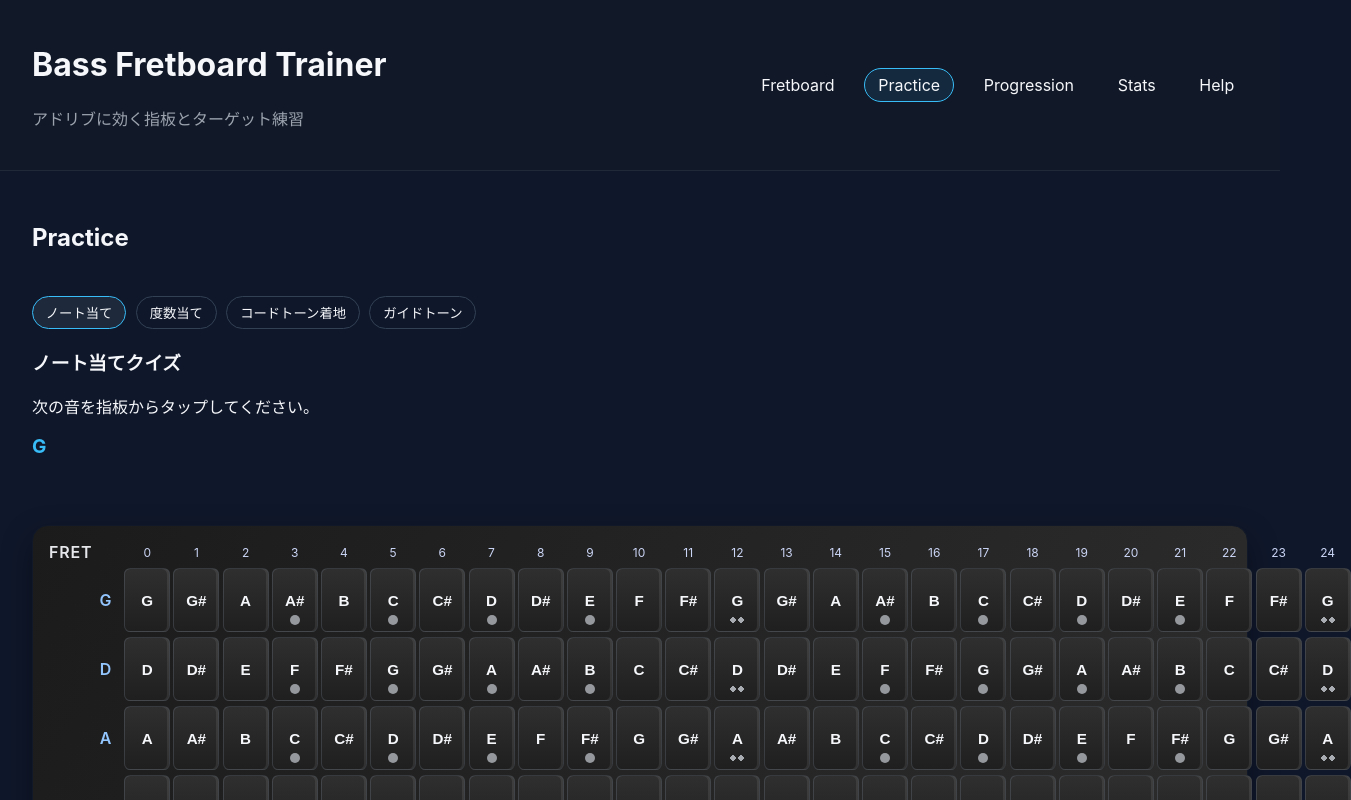
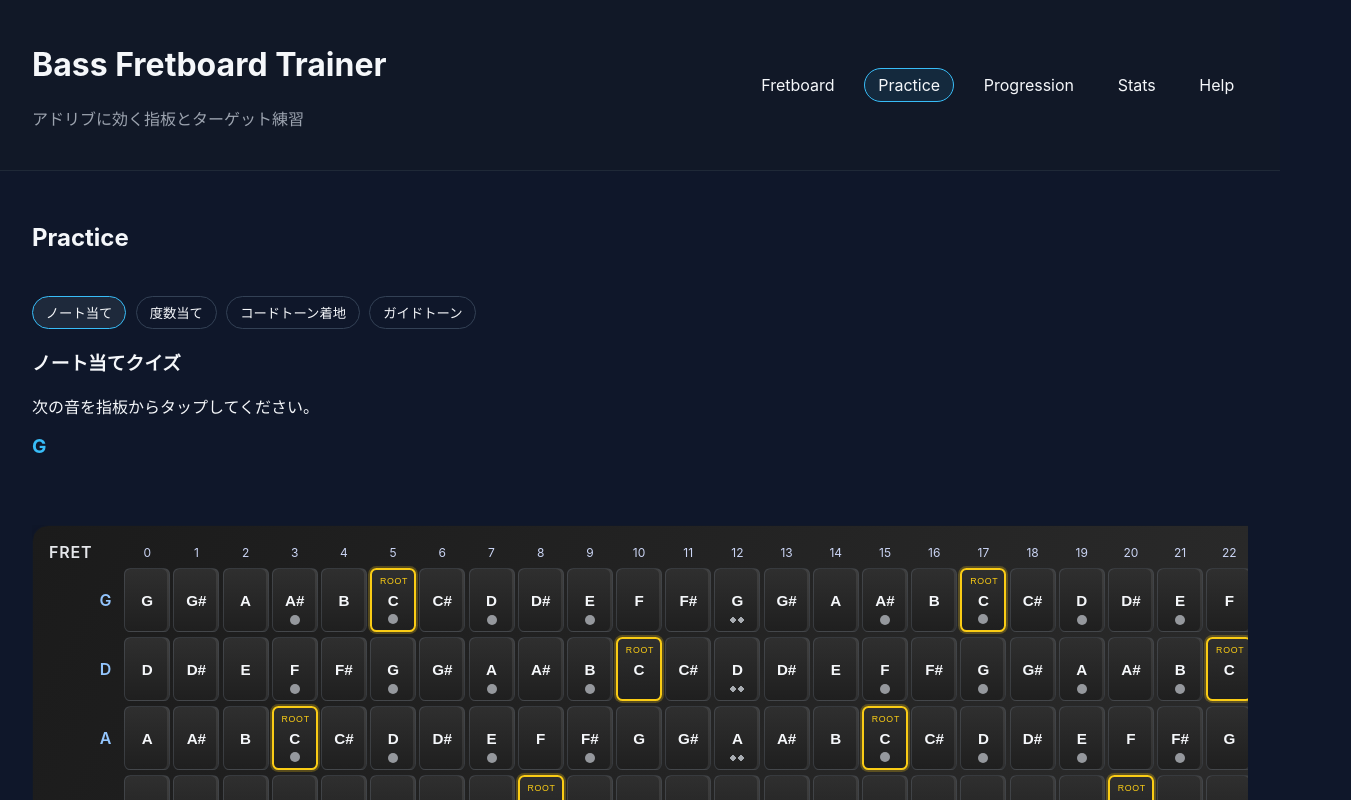
Before and after one commit to tone-kikuchi/bass-fretboard-trainer, a React (Vite) app: page /#/practice in a window 1280 px wide. Shown: the top 800 px of the page, 1351 px wide, since content can reach past the window. Built offline with nearby package versions, Linux system fonts and the light colour scheme.

Commit message:
Add root and interval guidance on fretboard

```diff
--- a/src/App.tsx
+++ b/src/App.tsx
@@ -8,7 +8,7 @@ import StatsView from './components/StatsView';
 import PracticeDashboard from './features/practice/PracticeDashboard';
 import { buildFretboard } from './lib/music/fretboard';
 import { STANDARD_TUNING_4_STRING, STANDARD_TUNING_5_STRING } from './lib/music/tuning';
-import { degreeLabel, noteNumberToName } from './lib/music/notes';
+import { degreeLabel, intervalLabelFromRoot, noteNumberToName } from './lib/music/notes';
 import { getScaleDefinition } from './lib/music/scales';
 import { getChordTones, getGuideTones, buildProgression, PROGRESSION_PRESETS } from './lib/music/harmony';
 import { useAppStore } from './store/appStore';
@@ -49,13 +49,25 @@ export default function App() {
   const chordTones = getChordTones(keyRoot, chordId);
   const guideTones = getGuideTones(keyRoot, chordId);
   const degreeMap = new Map(scaleNotes.map((note, index) => [note, degreeLabel(index)]));
+  const intervalMap = useMemo(
+    () =>
+      new Map(
+        Array.from({ length: 12 }, (_, note) => [
+          note,
+          intervalLabelFromRoot(note, keyRoot),
+        ]),
+      ),
+    [keyRoot],
+  );
 
   const highlights = {
     scaleNotes: layers.showScale ? scaleNotes : [],
     chordTones: layers.showChord ? chordTones : [],
     guideTones: layers.showGuide ? guideTones : [],
     targetNotes: [],
+    rootNotes: layers.showRoot ? [keyRoot] : [],
     degreeMap: layers.showDegrees ? degreeMap : new Map<number, string>(),
+    intervalMap: layers.showIntervals ? intervalMap : new Map<number, string>(),
   };
 
   const preset = PROGRESSION_PRESETS.find((item) => item.id === progressionId) ?? PROGRESSION_PRESETS[0];
@@ -83,7 +95,9 @@ export default function App() {
     chordTones: layers.showChord ? getChordTones(progression[currentBar].root, progression[currentBar].quality) : [],
     guideTones: layers.showGuide ? getGuideTones(progression[currentBar].root, progression[currentBar].quality) : [],
     targetNotes: targetGuide,
+    rootNotes: layers.showRoot ? [keyRoot] : [],
     degreeMap: layers.showDegrees ? degreeMap : new Map<number, string>(),
+    intervalMap: layers.showIntervals ? intervalMap : new Map<number, string>(),
   };
 
   return (
@@ -229,6 +243,22 @@ export default function App() {
                     <li>Progression: 進行の中でガイドトーンを視覚化。</li>
                     <li>Stats: 正答率で苦手ポイントを可視化。</li>
                   </ul>
+                  <h3>機能ガイド</h3>
+                  <ul>
+                    <li>Strings: 弦の本数を4弦/5弦で切り替えます。</li>
+                    <li>Key: 表示の基準となるキー（ルート音）を選択します。</li>
+                    <li>Scale: キーに対するスケールを選択します。</li>
+                    <li>Chord: コードトーン/ガイドトーンの対象となるコードを選択します。</li>
+                    <li>Progression: 進行プリセットを選び、バーごとのガイドトーンを表示します。</li>
+                    <li>Zoom: 指板の拡大率を調整します。</li>
+                    <li>音名: 各ポジションの音名を表示します。</li>
+                    <li>ルート: キーのルート音を強調表示します。</li>
+                    <li>度数: スケール内の度数（1〜7）を表示します。</li>
+                    <li>ルート度数: ルートからの距離（1, b2, 2...）を表示します。</li>
+                    <li>スケール: 選択中のスケール音を色で表示します。</li>
+                    <li>コードトーン: 選択中コードの構成音を色で表示します。</li>
+                    <li>ガイドトーン: 3rd/7th を枠で強調表示します。</li>
+                  </ul>
                 </div>
               </section>
             }
--- a/src/components/FretboardGrid.tsx
+++ b/src/components/FretboardGrid.tsx
@@ -7,7 +7,9 @@ export type HighlightSet = {
   chordTones: number[];
   guideTones: number[];
   targetNotes: number[];
+  rootNotes: number[];
   degreeMap: Map<number, string>;
+  intervalMap: Map<number, string>;
 };
 
 type FretboardGridProps = {
@@ -53,6 +55,7 @@ export default function FretboardGrid({
     .map(([, data]) => data);
 
   return (
+    <div className="fretboard__wrapper">
       <div className="fretboard" style={{ transform: `scale(${zoom})` }}>
         <div className="fretboard__numbers">
           <div className="fretboard__corner">Fret</div>
@@ -75,6 +78,7 @@ export default function FretboardGrid({
                 const isChord = hasNote(highlights.chordTones, cell.noteNumber);
                 const isGuide = hasNote(highlights.guideTones, cell.noteNumber);
                 const isTarget = hasNote(highlights.targetNotes, cell.noteNumber);
+                const isRoot = hasNote(highlights.rootNotes, cell.noteNumber);
                 const isInlay = INLAY_FRETS.has(cell.fret);
                 const isDoubleInlay = DOUBLE_INLAY_FRETS.has(cell.fret);
                 return (
@@ -86,6 +90,7 @@ export default function FretboardGrid({
                       `${isChord ? ' fretboard__cell--chord' : ''}` +
                       `${isGuide ? ' fretboard__cell--guide' : ''}` +
                       `${isTarget ? ' fretboard__cell--target' : ''}` +
+                      `${isRoot ? ' fretboard__cell--root' : ''}` +
                       `${isInlay ? ' fretboard__cell--inlay' : ''}` +
                       `${isDoubleInlay ? ' fretboard__cell--double' : ''}`
                     }
@@ -98,6 +103,10 @@ export default function FretboardGrid({
                     <div className="fretboard__degree">
                       {layers.showDegrees && highlights.degreeMap.get(cell.noteNumber)}
                     </div>
+                    <div className="fretboard__interval">
+                      {layers.showIntervals && highlights.intervalMap.get(cell.noteNumber)}
+                    </div>
+                    {layers.showRoot && isRoot && <div className="fretboard__root">ROOT</div>}
                   </button>
                 );
               })}
@@ -105,5 +114,6 @@ export default function FretboardGrid({
           ))}
         </div>
       </div>
+    </div>
   );
 }
--- a/src/components/LayerToggles.tsx
+++ b/src/components/LayerToggles.tsx
@@ -2,7 +2,9 @@ import type { LayerSettings } from '../store/appStore';
 
 const LABELS: Record<keyof LayerSettings, string> = {
   showNoteNames: '音名',
+  showRoot: 'ルート',
   showDegrees: '度数',
+  showIntervals: 'ルート度数',
   showScale: 'スケール',
   showChord: 'コードトーン',
   showGuide: 'ガイドトーン',
--- a/src/features/practice/ChordToneLanding.tsx
+++ b/src/features/practice/ChordToneLanding.tsx
@@ -1,6 +1,6 @@
 import { useMemo, useState } from 'react';
 import { buildFretboard } from '../../lib/music/fretboard';
-import { noteNumberToName } from '../../lib/music/notes';
+import { intervalLabelFromRoot, noteNumberToName } from '../../lib/music/notes';
 import { getChordTones, getGuideTones } from '../../lib/music/harmony';
 import FretboardGrid from '../../components/FretboardGrid';
 import { useAppStore } from '../../store/appStore';
@@ -15,6 +15,16 @@ export default function ChordToneLanding() {
   const chordTones = getChordTones(keyRoot, chordId);
   const guideTones = getGuideTones(keyRoot, chordId);
   const [feedback, setFeedback] = useState('');
+  const intervalMap = useMemo(
+    () =>
+      new Map(
+        Array.from({ length: 12 }, (_, note) => [
+          note,
+          intervalLabelFromRoot(note, keyRoot),
+        ]),
+      ),
+    [keyRoot],
+  );
 
   const handleClick = (cell: (typeof cells)[number]) => {
     const isTarget = guideTones.includes(cell.noteNumber);
@@ -36,7 +46,9 @@ export default function ChordToneLanding() {
     chordTones,
     guideTones,
     targetNotes: guideTones,
+    rootNotes: layers.showRoot ? [keyRoot] : [],
     degreeMap: new Map<number, string>(),
+    intervalMap: layers.showIntervals ? intervalMap : new Map<number, string>(),
   };
 
   return (
--- a/src/features/practice/DegreeQuiz.tsx
+++ b/src/features/practice/DegreeQuiz.tsx
@@ -1,20 +1,12 @@
 import { useMemo, useState } from 'react';
 import { buildFretboard } from '../../lib/music/fretboard';
-import { degreeLabel, noteNumberToName } from '../../lib/music/notes';
+import { degreeLabel, intervalLabelFromRoot, noteNumberToName } from '../../lib/music/notes';
 import { getScaleDefinition } from '../../lib/music/scales';
 import { useAppStore } from '../../store/appStore';
 import { useStatsStore } from '../../store/statsStore';
 import FretboardGrid from '../../components/FretboardGrid';
 
 const MODE_ID = 'degree-quiz';
-
-const emptyHighlights = {
-  scaleNotes: [],
-  chordTones: [],
-  guideTones: [],
-  targetNotes: [],
-  degreeMap: new Map<number, string>(),
-};
 
 export default function DegreeQuiz() {
   const cells = useMemo(() => buildFretboard(24), []);
@@ -23,6 +15,16 @@ export default function DegreeQuiz() {
   const scale = getScaleDefinition(scaleId);
   const [degreeIndex, setDegreeIndex] = useState(() => Math.floor(Math.random() * scale.intervals.length));
   const [feedback, setFeedback] = useState('');
+  const intervalMap = useMemo(
+    () =>
+      new Map(
+        Array.from({ length: 12 }, (_, note) => [
+          note,
+          intervalLabelFromRoot(note, keyRoot),
+        ]),
+      ),
+    [keyRoot],
+  );
 
   const targetNote = (keyRoot + scale.intervals[degreeIndex]) % 12;
 
@@ -46,7 +48,15 @@ export default function DegreeQuiz() {
       <FretboardGrid
         cells={cells}
         layers={layers}
-        highlights={emptyHighlights}
+        highlights={{
+          scaleNotes: [],
+          chordTones: [],
+          guideTones: [],
+          targetNotes: [],
+          rootNotes: layers.showRoot ? [keyRoot] : [],
+          degreeMap: new Map<number, string>(),
+          intervalMap: layers.showIntervals ? intervalMap : new Map<number, string>(),
+        }}
         zoom={zoom}
         onCellClick={handleClick}
       />
--- a/src/features/practice/GuideToneTrainer.tsx
+++ b/src/features/practice/GuideToneTrainer.tsx
@@ -1,6 +1,6 @@
 import { useMemo, useState } from 'react';
 import { buildFretboard } from '../../lib/music/fretboard';
-import { noteNumberToName } from '../../lib/music/notes';
+import { intervalLabelFromRoot, noteNumberToName } from '../../lib/music/notes';
 import { buildProgression, getGuideTones, PROGRESSION_PRESETS } from '../../lib/music/harmony';
 import FretboardGrid from '../../components/FretboardGrid';
 import { useAppStore } from '../../store/appStore';
@@ -16,6 +16,16 @@ export default function GuideToneTrainer() {
   const progression = buildProgression(keyRoot, preset);
   const [barIndex, setBarIndex] = useState(0);
   const [feedback, setFeedback] = useState('');
+  const intervalMap = useMemo(
+    () =>
+      new Map(
+        Array.from({ length: 12 }, (_, note) => [
+          note,
+          intervalLabelFromRoot(note, keyRoot),
+        ]),
+      ),
+    [keyRoot],
+  );
 
   const current = progression[barIndex % progression.length];
   const next = progression[(barIndex + 1) % progression.length];
@@ -37,7 +47,9 @@ export default function GuideToneTrainer() {
     chordTones: [],
     guideTones,
     targetNotes: guideTones,
+    rootNotes: layers.showRoot ? [keyRoot] : [],
     degreeMap: new Map<number, string>(),
+    intervalMap: layers.showIntervals ? intervalMap : new Map<number, string>(),
   };
 
   return (
--- a/src/features/practice/NoteQuiz.tsx
+++ b/src/features/practice/NoteQuiz.tsx
@@ -1,26 +1,28 @@
 import { useMemo, useState } from 'react';
 import { buildFretboard } from '../../lib/music/fretboard';
-import { noteNumberToName } from '../../lib/music/notes';
+import { intervalLabelFromRoot, noteNumberToName } from '../../lib/music/notes';
 import FretboardGrid from '../../components/FretboardGrid';
 import { useAppStore } from '../../store/appStore';
 import { useStatsStore } from '../../store/statsStore';
 
 const MODE_ID = 'note-quiz';
 
-const emptyHighlights = {
-  scaleNotes: [],
-  chordTones: [],
-  guideTones: [],
-  targetNotes: [],
-  degreeMap: new Map<number, string>(),
-};
-
 export default function NoteQuiz() {
   const cells = useMemo(() => buildFretboard(24), []);
-  const { layers, zoom } = useAppStore();
+  const { layers, zoom, keyRoot } = useAppStore();
   const recordResult = useStatsStore((state) => state.recordResult);
   const [targetNote, setTargetNote] = useState(() => Math.floor(Math.random() * 12));
   const [feedback, setFeedback] = useState<string>('');
+  const intervalMap = useMemo(
+    () =>
+      new Map(
+        Array.from({ length: 12 }, (_, note) => [
+          note,
+          intervalLabelFromRoot(note, keyRoot),
+        ]),
+      ),
+    [keyRoot],
+  );
 
   const handleClick = (cell: (typeof cells)[number]) => {
     const isCorrect = cell.noteNumber === targetNote;
@@ -40,7 +42,15 @@ export default function NoteQuiz() {
       <FretboardGrid
         cells={cells}
         layers={layers}
-        highlights={emptyHighlights}
+        highlights={{
+          scaleNotes: [],
+          chordTones: [],
+          guideTones: [],
+          targetNotes: [],
+          rootNotes: layers.showRoot ? [keyRoot] : [],
+          degreeMap: new Map<number, string>(),
+          intervalMap: layers.showIntervals ? intervalMap : new Map<number, string>(),
+        }}
         zoom={zoom}
         onCellClick={handleClick}
       />
--- a/src/lib/music/notes.ts
+++ b/src/lib/music/notes.ts
@@ -35,3 +35,23 @@ export const degreeLabel = (degreeIndex: number) => {
   const labels = ['1', '2', '3', '4', '5', '6', '7'];
   return labels[degreeIndex] ?? '';
 };
+
+const INTERVAL_LABELS = [
+  '1',
+  'b2',
+  '2',
+  'b3',
+  '3',
+  '4',
+  'b5',
+  '5',
+  'b6',
+  '6',
+  'b7',
+  '7',
+];
+
+export const intervalLabelFromRoot = (noteNumber: number, root: number) => {
+  const diff = normalizeNoteNumber(noteNumber - root);
+  return INTERVAL_LABELS[diff] ?? '';
+};
--- a/src/store/appStore.ts
+++ b/src/store/appStore.ts
@@ -2,7 +2,9 @@ import { create } from 'zustand';
 
 export type LayerSettings = {
   showNoteNames: boolean;
+  showRoot: boolean;
   showDegrees: boolean;
+  showIntervals: boolean;
   showScale: boolean;
   showChord: boolean;
   showGuide: boolean;
@@ -34,7 +36,9 @@ export const useAppStore = create<AppState>((set) => ({
   zoom: 1,
   layers: {
     showNoteNames: true,
+    showRoot: true,
     showDegrees: false,
+    showIntervals: false,
     showScale: true,
     showChord: true,
     showGuide: true,
--- a/src/styles/global.css
+++ b/src/styles/global.css
@@ -114,6 +114,13 @@ main {
   border: 1px solid #111827;
   box-shadow: 0 12px 30px rgba(0, 0, 0, 0.35);
   transform-origin: top left;
+  width: max-content;
+  min-width: 100%;
+}
+
+.fretboard__wrapper {
+  overflow-x: auto;
+  padding-bottom: 0.25rem;
 }
 
 .fretboard__numbers,
@@ -182,6 +189,11 @@ main {
   outline-offset: -4px;
 }
 
+.fretboard__cell--root {
+  border: 2px solid #facc15;
+  box-shadow: 0 0 0 2px rgba(250, 204, 21, 0.25);
+}
+
 .fretboard__cell--inlay::after {
   content: '';
   width: 10px;
@@ -214,6 +226,20 @@ main {
 .fretboard__degree {
   font-size: 0.8rem;
   color: #cbd5f5;
+}
+
+.fretboard__interval {
+  font-size: 0.7rem;
+  color: #fbbf24;
+}
+
+.fretboard__root {
+  position: absolute;
+  top: 6px;
+  right: 6px;
+  font-size: 0.55rem;
+  color: #facc15;
+  letter-spacing: 0.08em;
 }
 
 .fretboard__meta {
```
Lines whose indentation alone changed are shown as unchanged.
